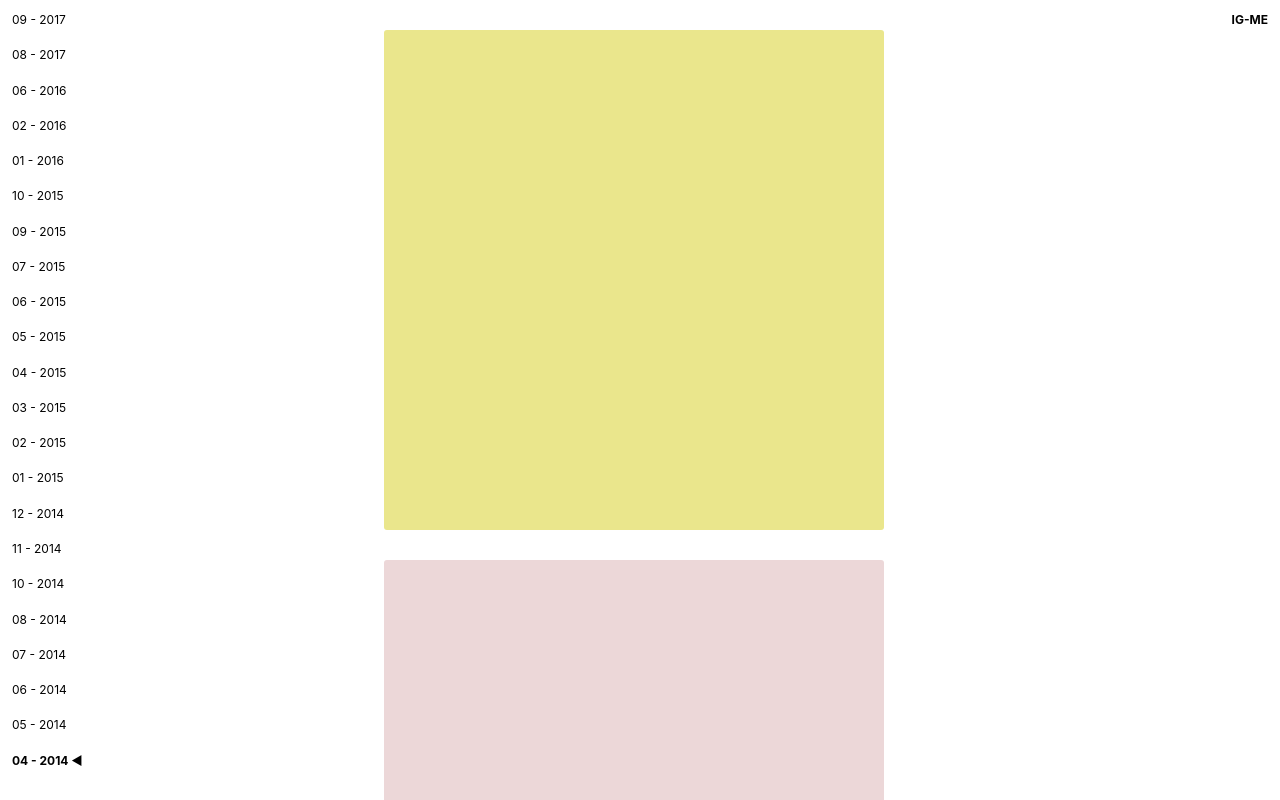
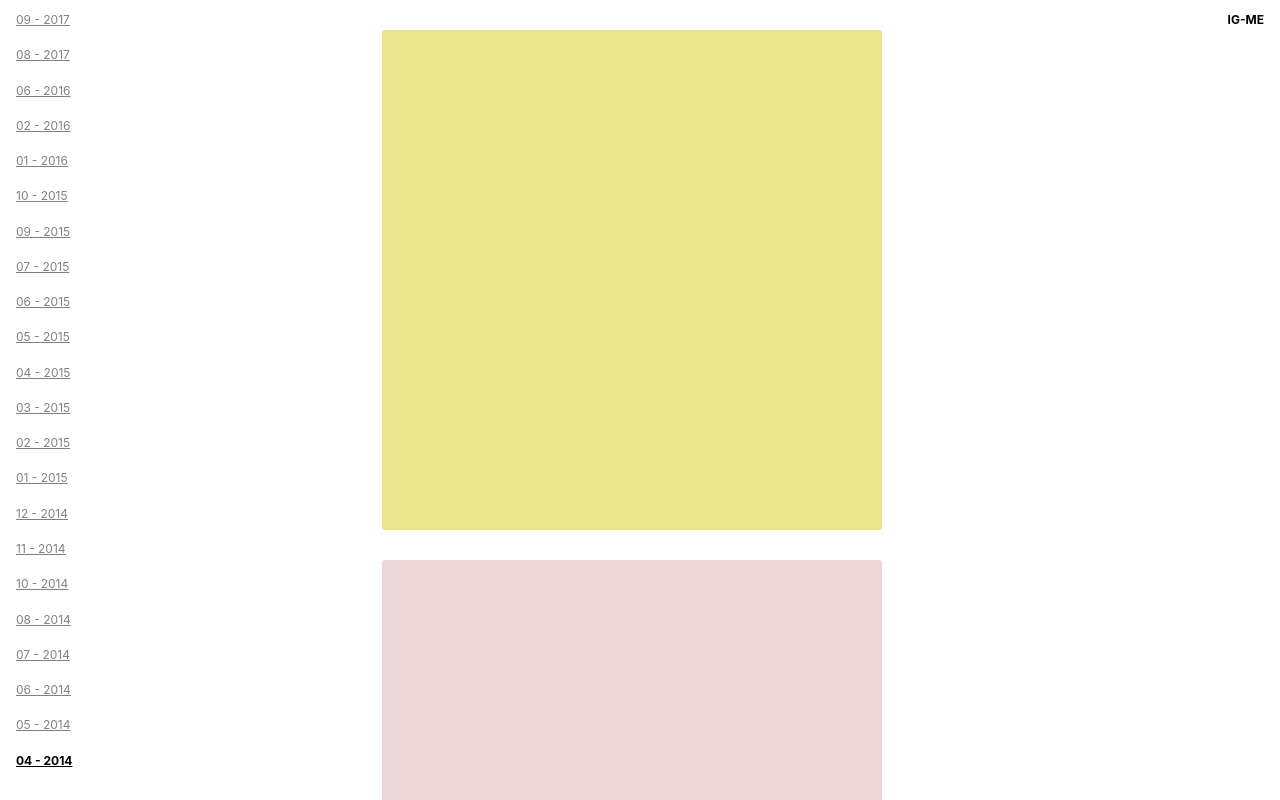
Before and after one commit to meinstein/ig-me, a React (Create React App) app: page / in a window 1280 px wide. Shown: the top 800 px of the page. Built offline with nearby package versions, Linux system fonts and the light colour scheme.

Commit message:
refinement

```diff
--- a/public/index.html
+++ b/public/index.html
@@ -1,15 +1,15 @@
 <!DOCTYPE html>
 <html lang="en">
   <head>
-    <meta charset="utf-8">
-    <link rel="shortcut icon" href="%PUBLIC_URL%/favicon.ico">
-    <meta name="viewport" content="width=device-width, initial-scale=1, shrink-to-fit=no">
-    <meta name="theme-color" content="#000000">
+    <meta charset="utf-8" />
+    <link rel="shortcut icon" href="%PUBLIC_URL%/favicon.ico" />
+    <meta name="viewport" content="width=device-width, initial-scale=1, shrink-to-fit=no" />
+    <meta name="theme-color" content="#000000" />
     <!--
       manifest.json provides metadata used when your web app is added to the
       homescreen on Android. See https://developers.google.com/web/fundamentals/web-app-manifest/
     -->
-    <link rel="manifest" href="%PUBLIC_URL%/manifest.json">
+    <link rel="manifest" href="%PUBLIC_URL%/manifest.json" />
     <!--
       Notice the use of %PUBLIC_URL% in the tags above.
       It will be replaced with the URL of the `public` folder during the build.
@@ -19,12 +19,10 @@
       work correctly both with client-side routing and a non-root public URL.
       Learn how to configure a non-root public URL by running `npm run build`.
     -->
-    <title>React App</title>
+    <title>IG-ME</title>
   </head>
   <body>
-    <noscript>
-      You need to enable JavaScript to run this app.
-    </noscript>
+    <noscript> You need to enable JavaScript to run this app. </noscript>
     <div id="root"></div>
     <!--
       This HTML file is a template.
--- a/src/App.js
+++ b/src/App.js
@@ -1,12 +1,18 @@
 import React, { Component } from 'react'
 import uniqBy from 'lodash/uniqBy'
+import groupBy from 'lodash/groupBy'
 
 import photoData from './photoData.json'
 import { PHOTO_HEIGHT, TOP_MARGIN, HEADER_HEIGHT } from './enums'
 import Image from './Image'
 
 photoData.sort((a, b) => parseInt(b.dir) - parseInt(a.dir))
+const groupedData = groupBy(photoData, photo => photo.dir)
 
+const parseDate = dir => {
+  const [year, month] = [dir.slice(0, 4), dir.slice(4)]
+  return `${month} - ${year}`
+}
 class App extends Component {
   constructor(props) {
     super(props)
@@ -14,11 +20,6 @@ class App extends Component {
       activeThing: { id: [], ratio: 0, date: null },
       activeIds: [],
       docHeight: photoData.length * (PHOTO_HEIGHT + TOP_MARGIN) + HEADER_HEIGHT
-    }
-
-    const parseDate = dir => {
-      const [year, month] = [dir.slice(0, 4), dir.slice(4)]
-      return `${month} - ${year}`
     }
 
     this.buckets = uniqBy(photoData, 'dir').map(({ dir }) => parseDate(dir))
@@ -73,25 +74,40 @@ class App extends Component {
               display: 'flex',
               flexDirection: 'column',
               height: 'calc(100vh - 24px)',
-              marginLeft: 12,
+              marginLeft: 16,
               marginTop: 12,
               marginBottom: 12
             }}
           >
             {this.buckets.map((bucket, idx) => {
               return (
-                <span
+                <a
+                  href={`#${bucket}`}
                   key={idx}
-                  style={{ flex: 1, fontSize: 12, fontWeight: this.state.activeThing.date === bucket ? 700 : 400 }}
+                  style={{
+                    flex: 1,
+                    fontSize: 12,
+                    color: this.state.activeThing.date === bucket ? 'black' : 'gray',
+                    fontWeight: this.state.activeThing.date === bucket ? 700 : 400,
+                    textDecoration: 'underline'
+                  }}
                 >
-                  {bucket} {this.state.activeThing.date === bucket && '◀'}
-                </span>
+                  {bucket}
+                </a>
               )
             })}
           </div>
         </div>
         <div style={{ flex: 1 }} ref={this.rootRef}>
-          {photoData.map((image, idx) => {
+          {this.buckets.map(month => {
+            return (
+              <div id={month}>
+                {groupedData[
+                  month
+                    .split(' - ')
+                    .reverse()
+                    .join('')
+                ].map((image, idx) => {
                   return (
                     <Image
                       key={idx}
@@ -103,24 +119,11 @@ class App extends Component {
                   )
                 })}
               </div>
-        <div
-          style={{
-            display: 'flex',
-            flexGrow: 1,
-            justifyContent: 'flex-end',
-            marginTop: 12,
-            marginRight: 12
-          }}
-        >
-          <span
-            style={{
-              position: 'fixed',
-              fontWeight: 700,
-              fontSize: 12
-            }}
-          >
-            IG-ME
-          </span>
+            )
+          })}
+        </div>
+        <div style={{ display: 'flex', flexGrow: 1, justifyContent: 'flex-end', marginTop: 12, marginRight: 16 }}>
+          <span style={{ position: 'fixed', fontWeight: 700, fontSize: 12 }}>IG-ME</span>
         </div>
       </div>
     )
--- a/src/index.css
+++ b/src/index.css
@@ -9,6 +9,11 @@ body {
 
 code {
   font-family: source-code-pro, Menlo, Monaco, Consolas, 'Courier New', monospace;
+}
+
+a {
+  text-decoration: none;
+  color: inherit;
 }
 
 /* --- card component --- */
```
Also changed, not shown: 1 other file (tests, documents, lock files or other folders). Lines whose indentation alone changed are shown as unchanged.
